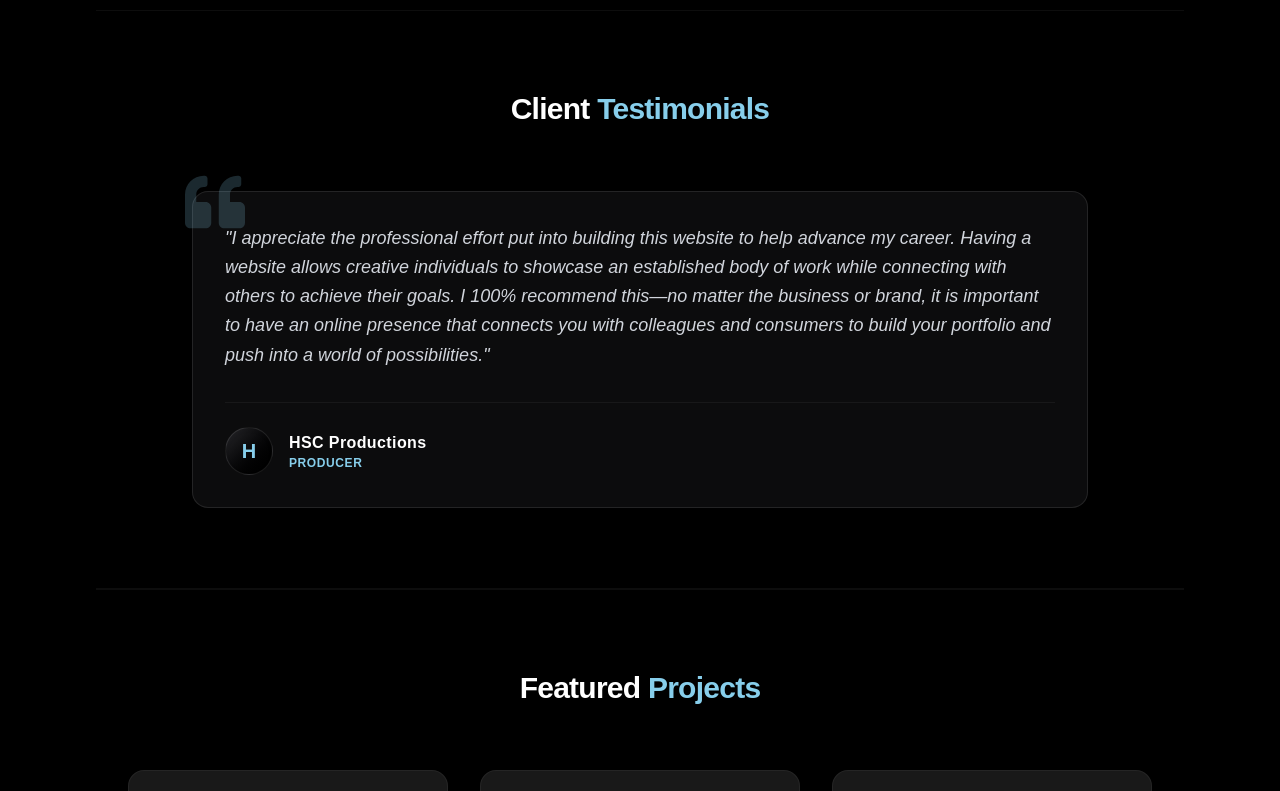
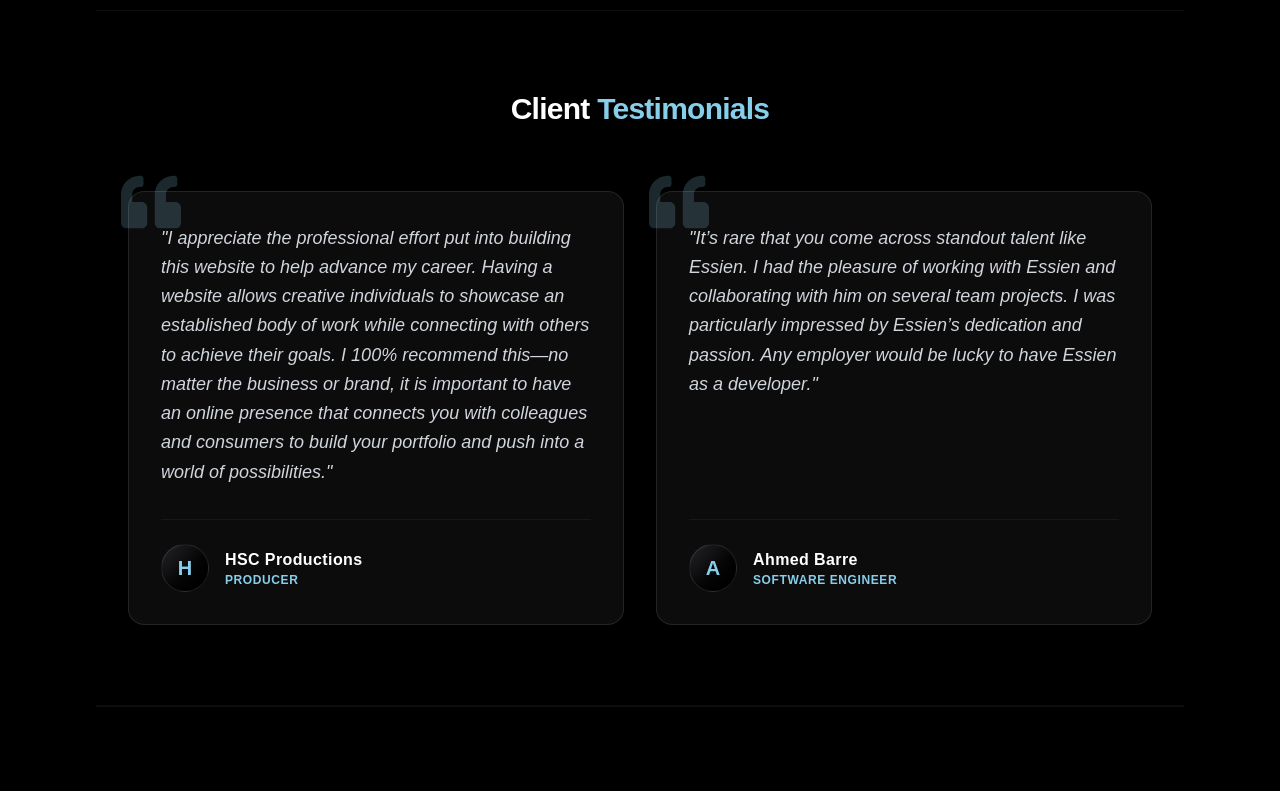
Before and after one commit to idongCodes/idong-essien, a Next.js app: page / in a window 1280 px wide. Shown: the part 2000-2791 px from the top of the page. Built offline with nearby package versions, Linux system fonts and the light colour scheme.

Commit message:
Update Testimonials

```diff
--- a/components/TestimonialsSection.tsx
+++ b/components/TestimonialsSection.tsx
@@ -5,6 +5,11 @@ const testimonials = [
     name: "HSC Productions",
     role: "Producer",
     quote: "I appreciate the professional effort put into building this website to help advance my career. Having a website allows creative individuals to showcase an established body of work while connecting with others to achieve their goals. I 100% recommend this—no matter the business or brand, it is important to have an online presence that connects you with colleagues and consumers to build your portfolio and push into a world of possibilities."
+  },
+  {
+    name: "Ahmed Barre",
+    role: "Software Engineer",
+    quote: "It’s rare that you come across standout talent like Essien. I had the pleasure of working with Essien and collaborating with him on several team projects. I was particularly impressed by Essien’s dedication and passion. Any employer would be lucky to have Essien as a developer."
   }
 ];
 
@@ -15,10 +20,15 @@ export default function TestimonialsSection() {
         Client <span className="text-sky-blue">Testimonials</span>
       </h2>
 
-      <div className="max-w-4xl mx-auto grid grid-cols-1 gap-8">
+      {/* Updated Grid:
+         Changed from 'grid-cols-1' to 'md:grid-cols-2' to allow
+         testimonials to sit side-by-side on larger screens.
+      */}
+      <div className="max-w-6xl mx-auto grid grid-cols-1 md:grid-cols-2 gap-8">
         {testimonials.map((t, i) => (
-          <div key={i} className="relative bg-zinc-900/50 border border-white/10 p-8 rounded-2xl shadow-xl hover:border-sky-blue/30 transition-all duration-300">
+          <div key={i} className="relative bg-zinc-900/50 border border-white/10 p-8 rounded-2xl shadow-xl hover:border-sky-blue/30 transition-all duration-300 flex flex-col justify-between">
 
+            <div>
               {/* Quote Icon Decoration */}
               <div className="absolute -top-5 -left-2 text-sky-blue/20 text-6xl">
                 <FaQuoteLeft />
@@ -28,11 +38,12 @@ export default function TestimonialsSection() {
               <p className="text-gray-300 italic leading-relaxed mb-8 relative z-10 text-lg font-light">
                 "{t.quote}"
               </p>
+            </div>
 
             {/* Client Info */}
             <div className="flex items-center gap-4 border-t border-white/5 pt-6">
               {/* Avatar Placeholder using Initials */}
-              <div className="w-12 h-12 rounded-full bg-gradient-to-br from-zinc-800 to-black border border-white/10 flex items-center justify-center text-sky-blue font-bold text-xl shadow-inner">
+              <div className="w-12 h-12 rounded-full bg-gradient-to-br from-zinc-800 to-black border border-white/10 flex items-center justify-center text-sky-blue font-bold text-xl shadow-inner shrink-0">
                 {t.name.charAt(0)}
               </div>
 
```
Also changed, not shown: 1 other file (tests, documents, lock files or other folders). Lines whose indentation alone changed are shown as unchanged.
